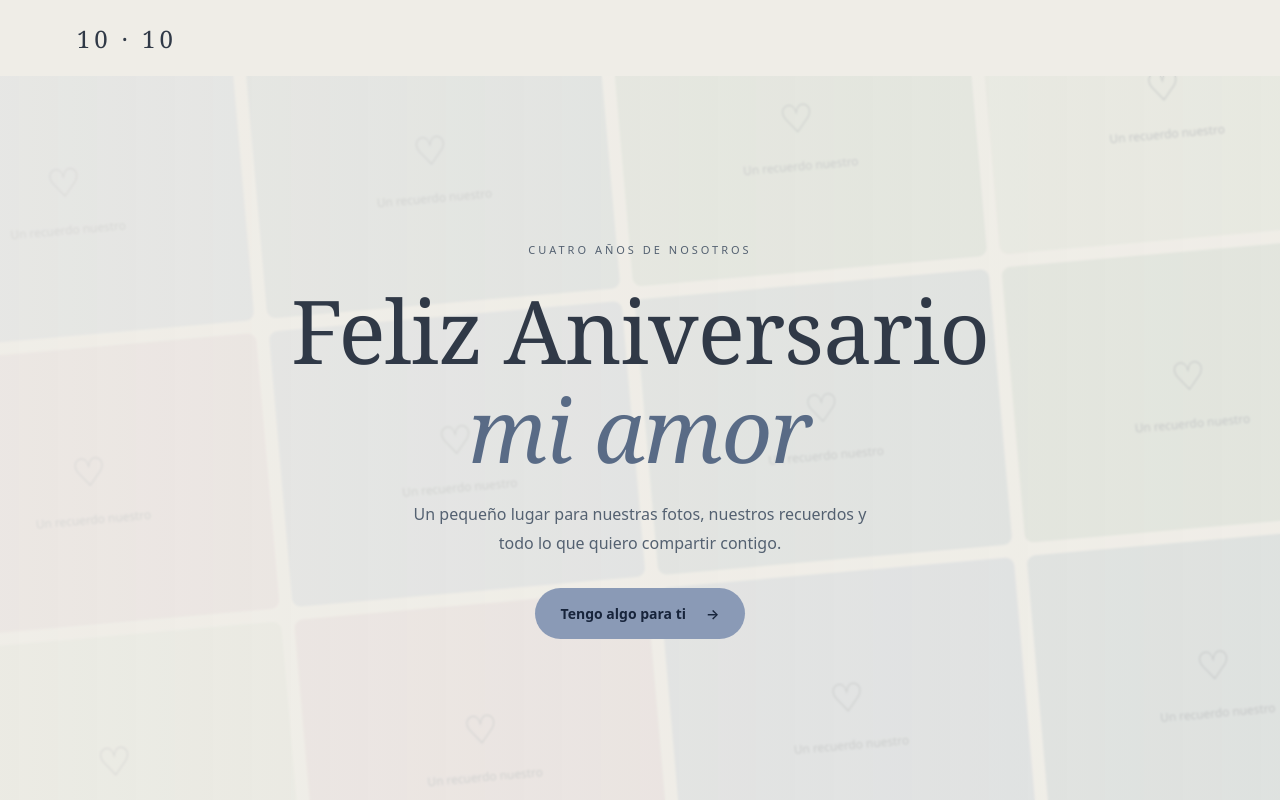
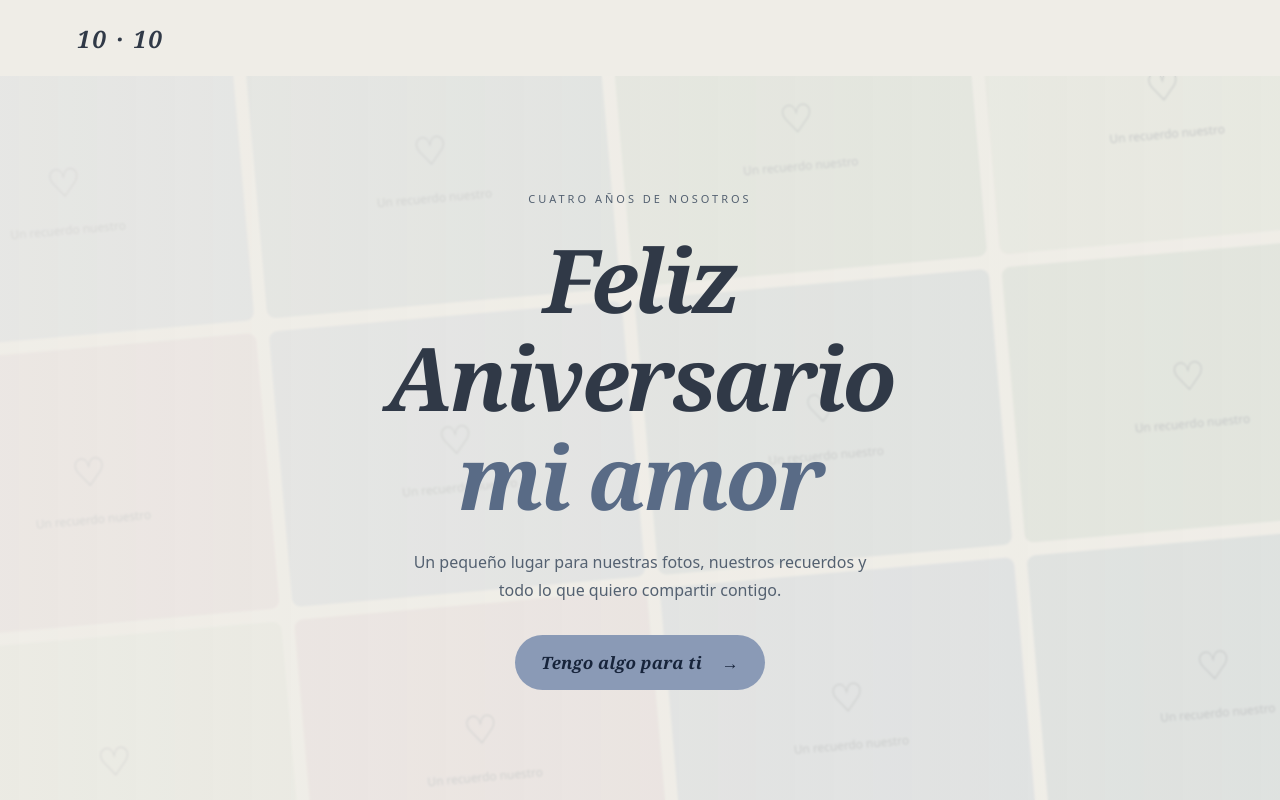
Before and after one commit to gosterrr/10-10, a React (Vite) app: page / in a window 1280 px wide. Built offline with nearby package versions, Linux system fonts and the light colour scheme.

Commit message:
Aplicar tipografia vintage serif bold italic en titulos y botones

```diff
--- a/src/main.jsx
+++ b/src/main.jsx
@@ -3,4 +3,5 @@ import { createRoot } from 'react-dom/client';
 import { BrowserRouter } from 'react-router-dom';
 import App from './App';
 import './styles.css';
+import './typography.css';
 createRoot(document.getElementById('root')).render(<React.StrictMode><BrowserRouter><App/></BrowserRouter></React.StrictMode>);
--- /dev/null
+++ b/src/typography.css
@@ -0,0 +1,31 @@
+/* Aproximación al estilo de 𝑽𝒊𝒏𝒕𝒂𝒈𝒆 con texto normal, sin sustituir letras por símbolos matemáticos. */
+:root {
+  --font-vintage: Georgia, 'Times New Roman', serif;
+}
+h1, h2, h3, .nav a:first-child, .button {
+  font-family: var(--font-vintage);
+  font-weight: 700;
+  font-style: italic;
+  letter-spacing: -.035em;
+}
+h1 em, h2 em {
+  font-family: inherit;
+  font-weight: inherit;
+  font-style: inherit;
+}
+.button {
+  font-size: 17px;
+  letter-spacing: .01em;
+}
+.nav a:first-child {
+  letter-spacing: .08em;
+}
+.glitch::before, .glitch::after {
+  font-family: inherit;
+  font-weight: inherit;
+  font-style: inherit;
+  letter-spacing: inherit;
+}
+.secret-letter p, .detail-card p, .welcome-message p, .intro p {
+  font-style: normal;
+}
```
